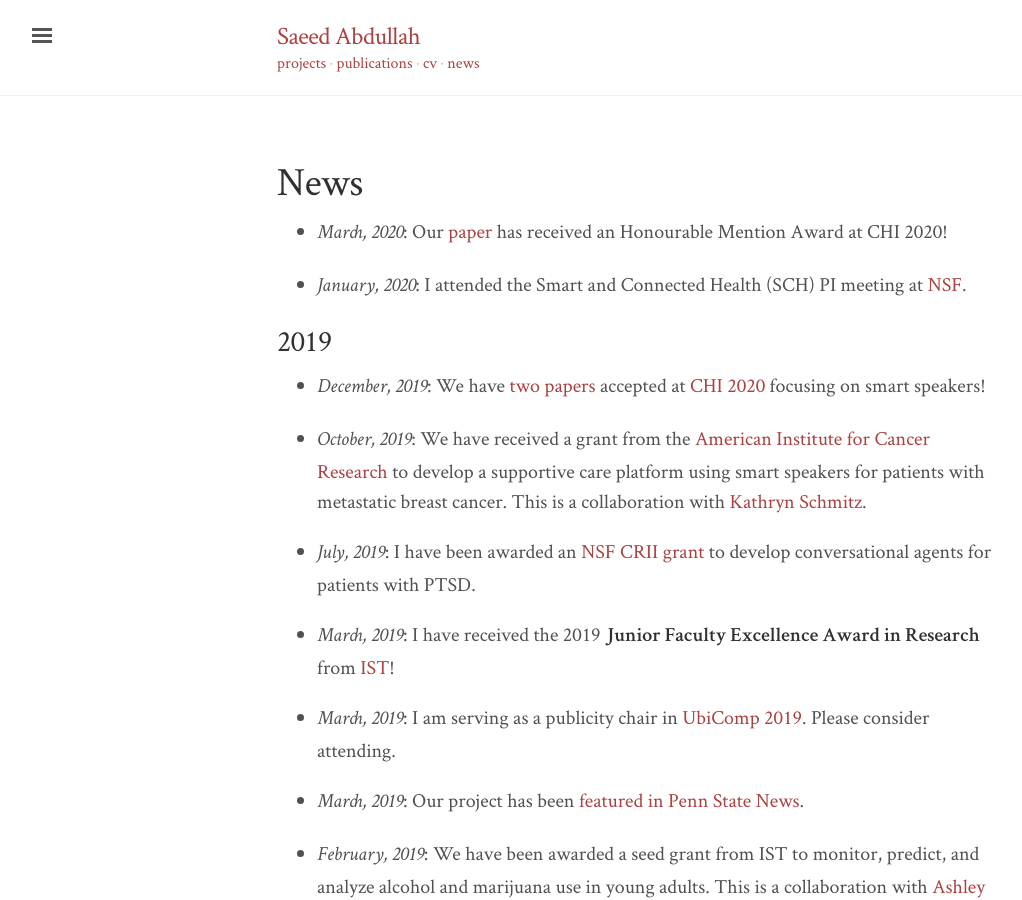
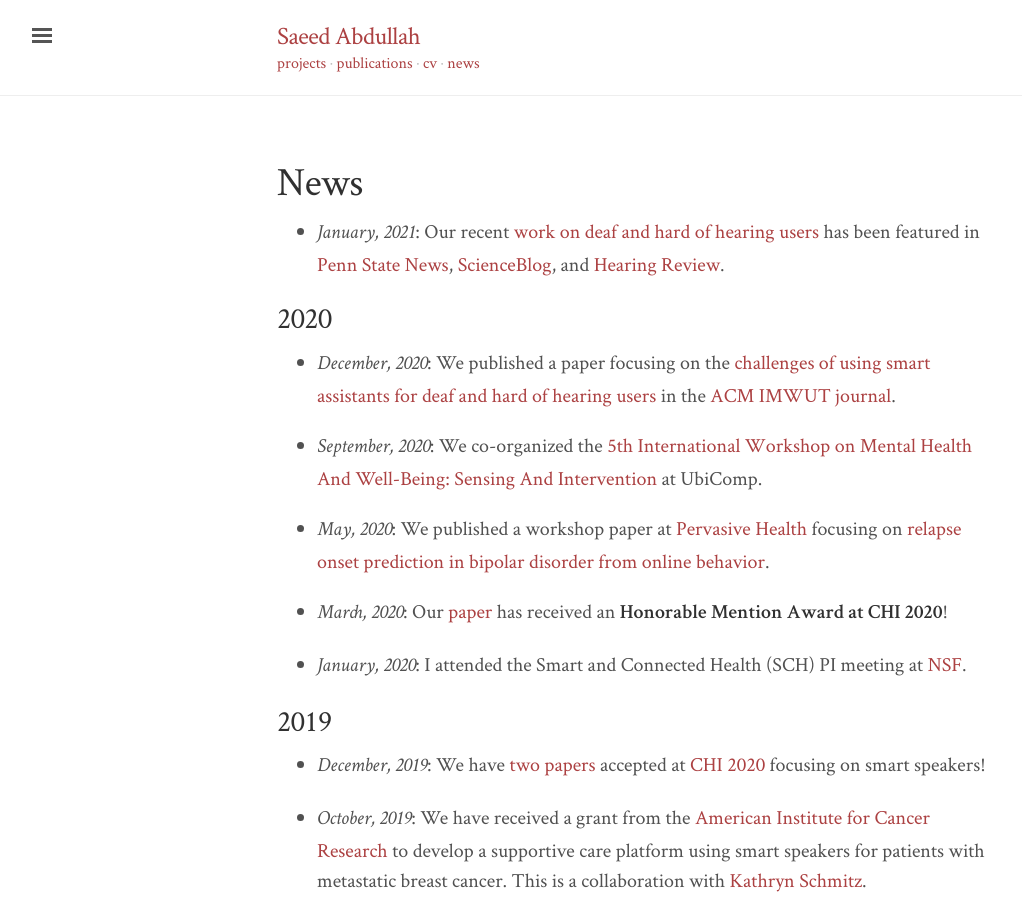
Before and after one commit to saeed-abdullah/saeed-abdullah.github.io, a Jekyll site: the page built from news.markdown, in a window 1280 px wide and 900 px high. Shown: the whole window, without its empty margins (3-1025 px from the left). Built offline with Jekyll 4.4.1, drawn with Linux system fonts in a browser that asks for light colours; nearby versions of some CDN libraries.

Commit message:
Updates news

```diff
--- a/news.markdown
+++ b/news.markdown
@@ -3,7 +3,18 @@ title: News
 layout: page
 ---
 
-* _March, 2020_: Our [paper](/files/pubs/customization-privacy-smartspeaker-CHI-2020.pdf) has received an Honourable Mention Award at CHI 2020!
+* _January, 2021_: Our recent [work on deaf and hard of hearing users](files/pubs/smart-assistant-dhh-imwut-2020.pdf) has been featured in [Penn State News](https://news.psu.edu/story/643330/2021/01/07/research/study-suggests-smart-assistant-design-improvements-deaf-users), [ScienceBlog](https://scienceblog.com/520393/study-suggests-smart-assistant-design-improvements-for-deaf-users/), and [Hearing Review](https://www.hearingreview.com/inside-hearing/research/smart-assistant).
+
+2020
+----
+
+* _December, 2020_: We published a paper focusing on the [challenges of using smart assistants for deaf and hard of hearing users](files/pubs/smart-assistant-dhh-imwut-2020.pdf) in the [ACM IMWUT journal](imwut.acm.org/).
+
+* _September, 2020_: We co-organized the [5th International Workshop on Mental Health And Well-Being: Sensing And Intervention](https://ubicomp-mental-health.github.io/workshop-2020.html) at UbiComp.
+
+* _May, 2020_: We published a workshop paper at [Pervasive Health](https://pervasivehealth.eai-conferences.org/2020/) focusing on [relapse onset prediction in bipolar disorder from online behavior](/files/pubs/relapse-onset-bd-pervasive-health-2020.pdf).
+
+* _March, 2020_: Our [paper](/files/pubs/customization-privacy-smartspeaker-CHI-2020.pdf) has received an **Honorable Mention Award at CHI 2020**!
 
 * _January, 2020_: I attended the Smart and Connected Health (SCH) PI meeting at [NSF](https://www.nsf.gov/).
 
```
Also changed, not shown: 4 other files.
